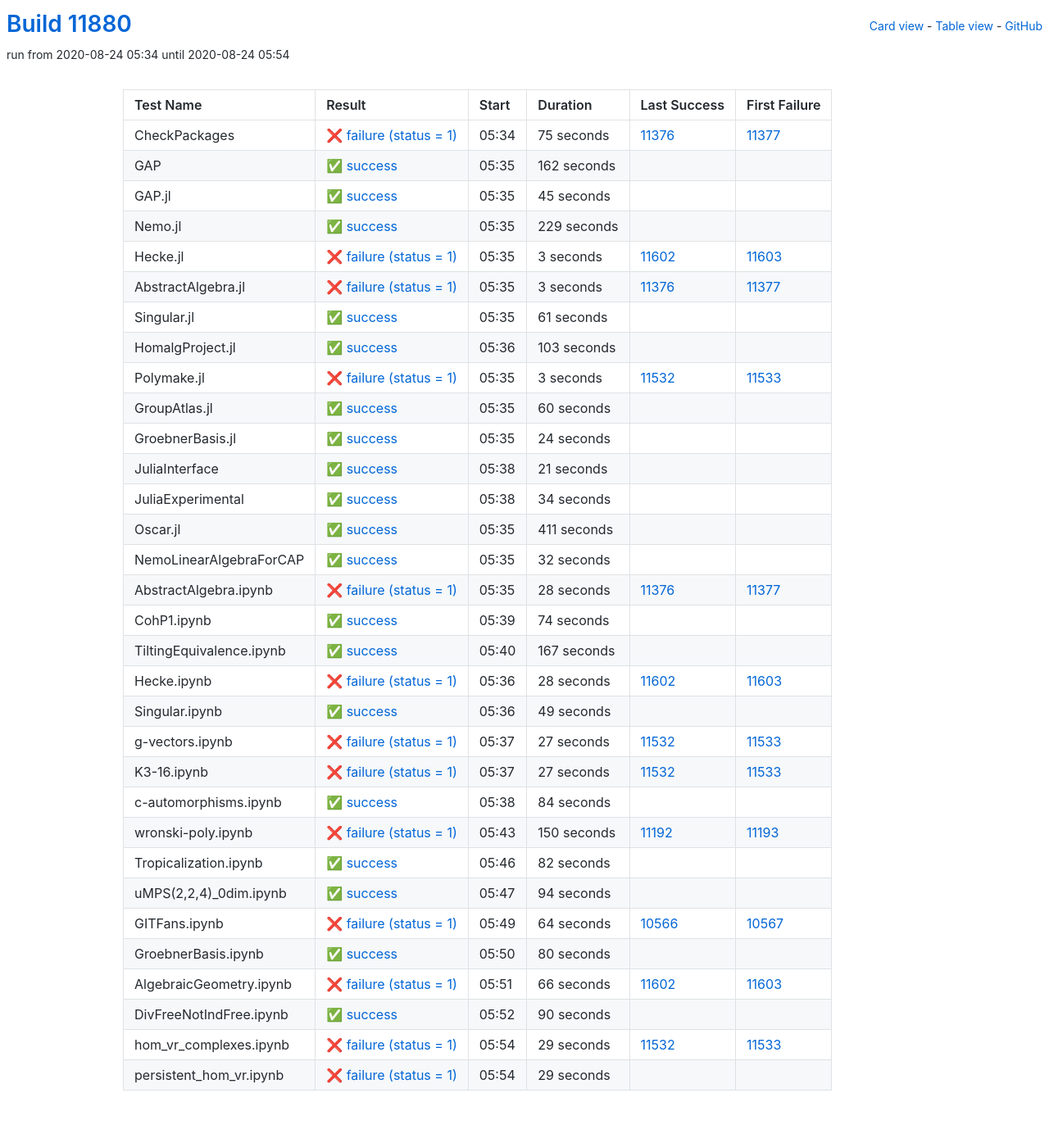
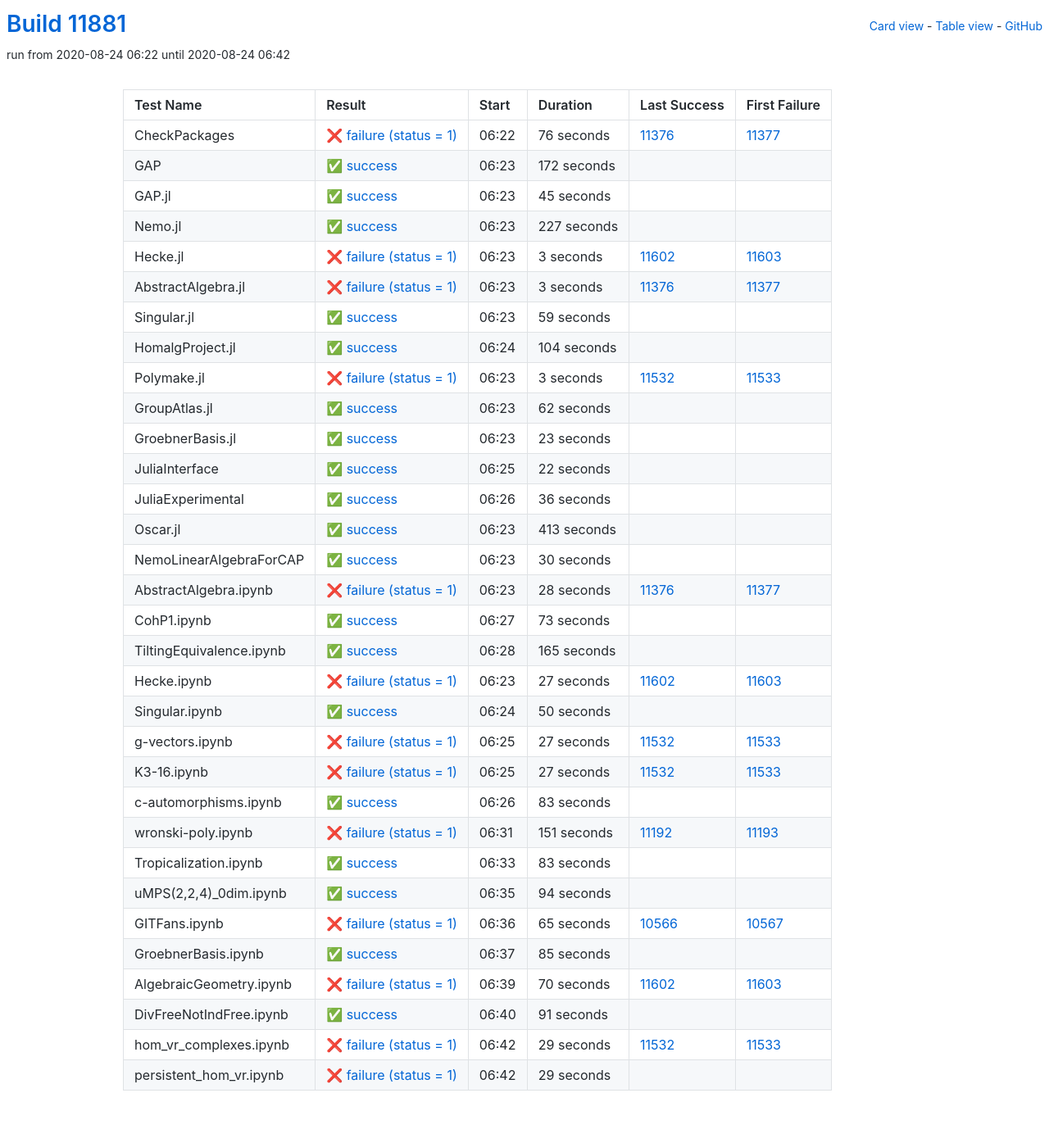
Before and after one commit to oscar-system/oscar-ci-status, a Jekyll site: the page built from table.html, in a window 1280 px wide. Shown: the whole page at 82% size. Built offline with Jekyll 4.4.1, drawn with Linux system fonts in a browser that asks for light colours.

Commit message:
Build #11881

```diff
--- a/_data/ci.yml
+++ b/_data/ci.yml
@@ -1,6 +1,6 @@
 ---
-build: 11880
-build_url: https://oscarci.mathematik.uni-kl.de/job/oscar/11880/
+build: 11881
+build_url: https://oscarci.mathematik.uni-kl.de/job/oscar/11881/
 job: oscar
 organization: oscar-system
 repo: oscar-ci-status
@@ -8,32 +8,32 @@
 tests:
 - name: CheckPackages
   id: checkpackages
-  log: https://oscarci.mathematik.uni-kl.de/job/oscar/11880/artifact/logs/build-11880/CheckPackages.log
-  start: 2020-08-24 05:34
+  log: https://oscarci.mathematik.uni-kl.de/job/oscar/11881/artifact/logs/build-11881/CheckPackages.log
+  start: 2020-08-24 06:22
   success: false
   exitcode: 1
   status: failure
-  duration: 75
+  duration: 76
   last_success: 11376
   last_success_url: https://oscarci.mathematik.uni-kl.de/job/oscar/11376/
   first_failure: 11377
   first_failure_url: https://oscarci.mathematik.uni-kl.de/job/oscar/11377/
 - name: GAP
   id: gap
-  log: https://oscarci.mathematik.uni-kl.de/job/oscar/11880/artifact/logs/build-11880/GAP.log
-  start: 2020-08-24 05:35
+  log: https://oscarci.mathematik.uni-kl.de/job/oscar/11881/artifact/logs/build-11881/GAP.log
+  start: 2020-08-24 06:23
   success: true
   exitcode: 0
   status: success
-  duration: 162
+  duration: 172
   last_success: false
   last_success_url:
   first_failure: false
   first_failure_url:
 - name: GAP.jl
   id: gap-jl
-  log: https://oscarci.mathematik.uni-kl.de/job/oscar/11880/artifact/logs/build-11880/GAP.jl.log
-  start: 2020-08-24 05:35
+  log: https://oscarci.mathematik.uni-kl.de/job/oscar/11881/artifact/logs/build-11881/GAP.jl.log
+  start: 2020-08-24 06:23
   success: true
   exitcode: 0
   status: success
@@ -44,20 +44,20 @@
   first_failure_url:
 - name: Nemo.jl
   id: nemo-jl
-  log: https://oscarci.mathematik.uni-kl.de/job/oscar/11880/artifact/logs/build-11880/Nemo.jl.log
-  start: 2020-08-24 05:35
+  log: https://oscarci.mathematik.uni-kl.de/job/oscar/11881/artifact/logs/build-11881/Nemo.jl.log
+  start: 2020-08-24 06:23
   success: true
   exitcode: 0
   status: success
-  duration: 229
+  duration: 227
   last_success: false
   last_success_url:
   first_failure: false
   first_failure_url:
 - name: Hecke.jl
   id: hecke-jl
-  log: https://oscarci.mathematik.uni-kl.de/job/oscar/11880/artifact/logs/build-11880/Hecke.jl.log
-  start: 2020-08-24 05:35
+  log: https://oscarci.mathematik.uni-kl.de/job/oscar/11881/artifact/logs/build-11881/Hecke.jl.log
+  start: 2020-08-24 06:23
   success: false
   exitcode: 1
   status: failure
@@ -68,8 +68,8 @@
   first_failure_url: https://oscarci.mathematik.uni-kl.de/job/oscar/11603/
 - name: AbstractAlgebra.jl
   id: abstractalgebra-jl
-  log: https://oscarci.mathematik.uni-kl.de/job/oscar/11880/artifact/logs/build-11880/AbstractAlgebra.jl.log
-  start: 2020-08-24 05:35
+  log: https://oscarci.mathematik.uni-kl.de/job/oscar/11881/artifact/logs/build-11881/AbstractAlgebra.jl.log
+  start: 2020-08-24 06:23
   success: false
   exitcode: 1
   status: failure
@@ -80,32 +80,32 @@
   first_failure_url: https://oscarci.mathematik.uni-kl.de/job/oscar/11377/
 - name: Singular.jl
   id: singular-jl
-  log: https://oscarci.mathematik.uni-kl.de/job/oscar/11880/artifact/logs/build-11880/Singular.jl.log
-  start: 2020-08-24 05:35
+  log: https://oscarci.mathematik.uni-kl.de/job/oscar/11881/artifact/logs/build-11881/Singular.jl.log
+  start: 2020-08-24 06:23
   success: true
   exitcode: 0
   status: success
-  duration: 61
+  duration: 59
   last_success: false
   last_success_url:
   first_failure: false
   first_failure_url:
 - name: HomalgProject.jl
   id: homalgproject-jl
-  log: https://oscarci.mathematik.uni-kl.de/job/oscar/11880/artifact/logs/build-11880/HomalgProject.jl.log
-  start: 2020-08-24 05:36
+  log: https://oscarci.mathematik.uni-kl.de/job/oscar/11881/artifact/logs/build-11881/HomalgProject.jl.log
+  start: 2020-08-24 06:24
   success: true
   exitcode: 0
   status: success
-  duration: 103
+  duration: 104
   last_success: false
   last_success_url:
   first_failure: false
   first_failure_url:
 - name: Polymake.jl
   id: polymake-jl
-  log: https://oscarci.mathematik.uni-kl.de/job/oscar/11880/artifact/logs/build-11880/Polymake.jl.log
-  start: 2020-08-24 05:35
+  log: https://oscarci.mathematik.uni-kl.de/job/oscar/11881/artifact/logs/build-11881/Polymake.jl.log
+  start: 2020-08-24 06:23
   success: false
   exitcode: 1
   status: failure
@@ -116,80 +116,80 @@
   first_failure_url: https://oscarci.mathematik.uni-kl.de/job/oscar/11533/
 - name: GroupAtlas.jl
   id: groupatlas-jl
-  log: https://oscarci.mathematik.uni-kl.de/job/oscar/11880/artifact/logs/build-11880/GroupAtlas.jl.log
-  start: 2020-08-24 05:35
+  log: https://oscarci.mathematik.uni-kl.de/job/oscar/11881/artifact/logs/build-11881/GroupAtlas.jl.log
+  start: 2020-08-24 06:23
   success: true
   exitcode: 0
   status: success
-  duration: 60
+  duration: 62
   last_success: false
   last_success_url:
   first_failure: false
   first_failure_url:
 - name: GroebnerBasis.jl
   id: groebnerbasis-jl
-  log: https://oscarci.mathematik.uni-kl.de/job/oscar/11880/artifact/logs/build-11880/GroebnerBasis.jl.log
-  start: 2020-08-24 05:35
+  log: https://oscarci.mathematik.uni-kl.de/job/oscar/11881/artifact/logs/build-11881/GroebnerBasis.jl.log
+  start: 2020-08-24 06:23
   success: true
   exitcode: 0
   status: success
-  duration: 24
+  duration: 23
   last_success: false
   last_success_url:
   first_failure: false
   first_failure_url:
 - name: JuliaInterface
   id: juliainterface
-  log: https://oscarci.mathematik.uni-kl.de/job/oscar/11880/artifact/logs/build-11880/JuliaInterface.log
-  start: 2020-08-24 05:38
+  log: https://oscarci.mathematik.uni-kl.de/job/oscar/11881/artifact/logs/build-11881/JuliaInterface.log
+  start: 2020-08-24 06:25
   success: true
   exitcode: 0
   status: success
-  duration: 21
+  duration: 22
   last_success: false
   last_success_url:
   first_failure: false
   first_failure_url:
 - name: JuliaExperimental
   id: juliaexperimental
-  log: https://oscarci.mathematik.uni-kl.de/job/oscar/11880/artifact/logs/build-11880/JuliaExperimental.log
-  start: 2020-08-24 05:38
+  log: https://oscarci.mathematik.uni-kl.de/job/oscar/11881/artifact/logs/build-11881/JuliaExperimental.log
+  start: 2020-08-24 06:26
   success: true
   exitcode: 0
   status: success
-  duration: 34
+  duration: 36
   last_success: false
   last_success_url:
   first_failure: false
   first_failure_url:
 - name: Oscar.jl
   id: oscar-jl
-  log: https://oscarci.mathematik.uni-kl.de/job/oscar/11880/artifact/logs/build-11880/Oscar.jl.log
-  start: 2020-08-24 05:35
+  log: https://oscarci.mathematik.uni-kl.de/job/oscar/11881/artifact/logs/build-11881/Oscar.jl.log
+  start: 2020-08-24 06:23
   success: true
   exitcode: 0
   status: success
-  duration: 411
+  duration: 413
   last_success: false
   last_success_url:
   first_failure: false
   first_failure_url:
 - name: NemoLinearAlgebraForCAP
   id: nemolinearalgebraforcap
-  log: https://oscarci.mathematik.uni-kl.de/job/oscar/11880/artifact/logs/build-11880/NemoLinearAlgebraForCAP.log
-  start: 2020-08-24 05:35
+  log: https://oscarci.mathematik.uni-kl.de/job/oscar/11881/artifact/logs/build-11881/NemoLinearAlgebraForCAP.log
+  start: 2020-08-24 06:23
   success: true
   exitcode: 0
   status: success
-  duration: 32
+  duration: 30
   last_success: false
   last_success_url:
   first_failure: false
   first_failure_url:
 - name: AbstractAlgebra.ipynb
   id: abstractalgebra-ipynb
-  log: https://oscarci.mathematik.uni-kl.de/job/oscar/11880/artifact/logs/build-11880/AbstractAlgebra.ipynb.log
-  start: 2020-08-24 05:35
+  log: https://oscarci.mathematik.uni-kl.de/job/oscar/11881/artifact/logs/build-11881/AbstractAlgebra.ipynb.log
+  start: 2020-08-24 06:23
   success: false
   exitcode: 1
   status: failure
@@ -200,56 +200,56 @@
   first_failure_url: https://oscarci.mathematik.uni-kl.de/job/oscar/11377/
 - name: CohP1.ipynb
   id: cohp1-ipynb
-  log: https://oscarci.mathematik.uni-kl.de/job/oscar/11880/artifact/logs/build-11880/CohP1.ipynb.log
-  start: 2020-08-24 05:39
+  log: https://oscarci.mathematik.uni-kl.de/job/oscar/11881/artifact/logs/build-11881/CohP1.ipynb.log
+  start: 2020-08-24 06:27
   success: true
   exitcode: 0
   status: success
-  duration: 74
+  duration: 73
   last_success: false
   last_success_url:
   first_failure: false
   first_failure_url:
 - name: TiltingEquivalence.ipynb
   id: tiltingequivalence-ipynb
-  log: https://oscarci.mathematik.uni-kl.de/job/oscar/11880/artifact/logs/build-11880/TiltingEquivalence.ipynb.log
-  start: 2020-08-24 05:40
+  log: https://oscarci.mathematik.uni-kl.de/job/oscar/11881/artifact/logs/build-11881/TiltingEquivalence.ipynb.log
+  start: 2020-08-24 06:28
   success: true
   exitcode: 0
   status: success
-  duration: 167
+  duration: 165
   last_success: false
   last_success_url:
   first_failure: false
   first_failure_url:
 - name: Hecke.ipynb
   id: hecke-ipynb
-  log: https://oscarci.mathematik.uni-kl.de/job/oscar/11880/artifact/logs/build-11880/Hecke.ipynb.log
-  start: 2020-08-24 05:36
+  log: https://oscarci.mathematik.uni-kl.de/job/oscar/11881/artifact/logs/build-11881/Hecke.ipynb.log
+  start: 2020-08-24 06:23
   success: false
   exitcode: 1
   status: failure
-  duration: 28
+  duration: 27
   last_success: 11602
   last_success_url: https://oscarci.mathematik.uni-kl.de/job/oscar/11602/
   first_failure: 11603
   first_failure_url: https://oscarci.mathematik.uni-kl.de/job/oscar/11603/
 - name: Singular.ipynb
   id: singular-ipynb
-  log: https://oscarci.mathematik.uni-kl.de/job/oscar/11880/artifact/logs/build-11880/Singular.ipynb.log
-  start: 2020-08-24 05:36
+  log: https://oscarci.mathematik.uni-kl.de/job/oscar/11881/artifact/logs/build-11881/Singular.ipynb.log
+  start: 2020-08-24 06:24
   success: true
   exitcode: 0
   status: success
-  duration: 49
+  duration: 50
   last_success: false
   last_success_url:
   first_failure: false
   first_failure_url:
 - name: g-vectors.ipynb
   id: g-vectors-ipynb
-  log: https://oscarci.mathematik.uni-kl.de/job/oscar/11880/artifact/logs/build-11880/g-vectors.ipynb.log
-  start: 2020-08-24 05:37
+  log: https://oscarci.mathematik.uni-kl.de/job/oscar/11881/artifact/logs/build-11881/g-vectors.ipynb.log
+  start: 2020-08-24 06:25
   success: false
   exitcode: 1
   status: failure
@@ -260,8 +260,8 @@
   first_failure_url: https://oscarci.mathematik.uni-kl.de/job/oscar/11533/
 - name: K3-16.ipynb
   id: k3-16-ipynb
-  log: https://oscarci.mathematik.uni-kl.de/job/oscar/11880/artifact/logs/build-11880/K3-16.ipynb.log
-  start: 2020-08-24 05:37
+  log: https://oscarci.mathematik.uni-kl.de/job/oscar/11881/artifact/logs/build-11881/K3-16.ipynb.log
+  start: 2020-08-24 06:25
   success: false
   exitcode: 1
   status: failure
@@ -272,44 +272,44 @@
   first_failure_url: https://oscarci.mathematik.uni-kl.de/job/oscar/11533/
 - name: c-automorphisms.ipynb
   id: c-automorphisms-ipynb
-  log: https://oscarci.mathematik.uni-kl.de/job/oscar/11880/artifact/logs/build-11880/c-automorphisms.ipynb.log
-  start: 2020-08-24 05:38
+  log: https://oscarci.mathematik.uni-kl.de/job/oscar/11881/artifact/logs/build-11881/c-automorphisms.ipynb.log
+  start: 2020-08-24 06:26
   success: true
   exitcode: 0
   status: success
-  duration: 84
+  duration: 83
   last_success: false
   last_success_url:
   first_failure: false
   first_failure_url:
 - name: wronski-poly.ipynb
   id: wronski-poly-ipynb
-  log: https://oscarci.mathematik.uni-kl.de/job/oscar/11880/artifact/logs/build-11880/wronski-poly.ipynb.log
-  start: 2020-08-24 05:43
+  log: https://oscarci.mathematik.uni-kl.de/job/oscar/11881/artifact/logs/build-11881/wronski-poly.ipynb.log
+  start: 2020-08-24 06:31
   success: false
   exitcode: 1
   status: failure
-  duration: 150
+  duration: 151
   last_success: 11192
   last_success_url: https://oscarci.mathematik.uni-kl.de/job/oscar/11192/
   first_failure: 11193
   first_failure_url: https://oscarci.mathematik.uni-kl.de/job/oscar/11193/
 - name: Tropicalization.ipynb
   id: tropicalization-ipynb
-  log: https://oscarci.mathematik.uni-kl.de/job/oscar/11880/artifact/logs/build-11880/Tropicalization.ipynb.log
-  start: 2020-08-24 05:46
+  log: https://oscarci.mathematik.uni-kl.de/job/oscar/11881/artifact/logs/build-11881/Tropicalization.ipynb.log
+  start: 2020-08-24 06:33
   success: true
   exitcode: 0
   status: success
-  duration: 82
+  duration: 83
   last_success: false
   last_success_url:
   first_failure: false
   first_failure_url:
 - name: uMPS(2,2,4)_0dim.ipynb
   id: umps-2-2-4-0dim-ipynb
-  log: https://oscarci.mathematik.uni-kl.de/job/oscar/11880/artifact/logs/build-11880/uMPS-2-2-4-_0dim.ipynb.log
-  start: 2020-08-24 05:47
+  log: https://oscarci.mathematik.uni-kl.de/job/oscar/11881/artifact/logs/build-11881/uMPS-2-2-4-_0dim.ipynb.log
+  start: 2020-08-24 06:35
   success: true
   exitcode: 0
   status: success
@@ -320,56 +320,56 @@
   first_failure_url:
 - name: GITFans.ipynb
   id: gitfans-ipynb
-  log: https://oscarci.mathematik.uni-kl.de/job/oscar/11880/artifact/logs/build-11880/GITFans.ipynb.log
-  start: 2020-08-24 05:49
+  log: https://oscarci.mathematik.uni-kl.de/job/oscar/11881/artifact/logs/build-11881/GITFans.ipynb.log
+  start: 2020-08-24 06:36
   success: false
   exitcode: 1
   status: failure
-  duration: 64
+  duration: 65
   last_success: 10566
   last_success_url: https://oscarci.mathematik.uni-kl.de/job/oscar/10566/
   first_failure: 10567
   first_failure_url: https://oscarci.mathematik.uni-kl.de/job/oscar/10567/
 - name: GroebnerBasis.ipynb
   id: groebnerbasis-ipynb
-  log: https://oscarci.mathematik.uni-kl.de/job/oscar/11880/artifact/logs/build-11880/GroebnerBasis.ipynb.log
-  start: 2020-08-24 05:50
+  log: https://oscarci.mathematik.uni-kl.de/job/oscar/11881/artifact/logs/build-11881/GroebnerBasis.ipynb.log
+  start: 2020-08-24 06:37
   success: true
   exitcode: 0
   status: success
-  duration: 80
+  duration: 85
   last_success: false
   last_success_url:
   first_failure: false
   first_failure_url:
 - name: AlgebraicGeometry.ipynb
   id: algebraicgeometry-ipynb
-  log: https://oscarci.mathematik.uni-kl.de/job/oscar/11880/artifact/logs/build-11880/AlgebraicGeometry.ipynb.log
-  start: 2020-08-24 05:51
+  log: https://oscarci.mathematik.uni-kl.de/job/oscar/11881/artifact/logs/build-11881/AlgebraicGeometry.ipynb.log
+  start: 2020-08-24 06:39
   success: false
   exitcode: 1
   status: failure
-  duration: 66
+  duration: 70
   last_success: 11602
   last_success_url: https://oscarci.mathematik.uni-kl.de/job/oscar/11602/
   first_failure: 11603
   first_failure_url: https://oscarci.mathematik.uni-kl.de/job/oscar/11603/
 - name: DivFreeNotIndFree.ipynb
   id: divfreenotindfree-ipynb
-  log: https://oscarci.mathematik.uni-kl.de/job/oscar/11880/artifact/logs/build-11880/DivFreeNotIndFree.ipynb.log
-  start: 2020-08-24 05:52
+  log: https://oscarci.mathematik.uni-kl.de/job/oscar/11881/artifact/logs/build-11881/DivFreeNotIndFree.ipynb.log
+  start: 2020-08-24 06:40
   success: true
   exitcode: 0
   status: success
-  duration: 90
+  duration: 91
   last_success: false
   last_success_url:
   first_failure: false
   first_failure_url:
 - name: hom_vr_complexes.ipynb
   id: hom-vr-complexes-ipynb
-  log: https://oscarci.mathematik.uni-kl.de/job/oscar/11880/artifact/logs/build-11880/hom_vr_complexes.ipynb.log
-  start: 2020-08-24 05:54
+  log: https://oscarci.mathematik.uni-kl.de/job/oscar/11881/artifact/logs/build-11881/hom_vr_complexes.ipynb.log
+  start: 2020-08-24 06:42
   success: false
   exitcode: 1
   status: failure
@@ -380,8 +380,8 @@
   first_failure_url: https://oscarci.mathematik.uni-kl.de/job/oscar/11533/
 - name: persistent_hom_vr.ipynb
   id: persistent-hom-vr-ipynb
-  log: https://oscarci.mathematik.uni-kl.de/job/oscar/11880/artifact/logs/build-11880/persistent_hom_vr.ipynb.log
-  start: 2020-08-24 05:54
+  log: https://oscarci.mathematik.uni-kl.de/job/oscar/11881/artifact/logs/build-11881/persistent_hom_vr.ipynb.log
+  start: 2020-08-24 06:42
   success: false
   exitcode: 1
   status: failure
```
Also changed, not shown: README.md.
